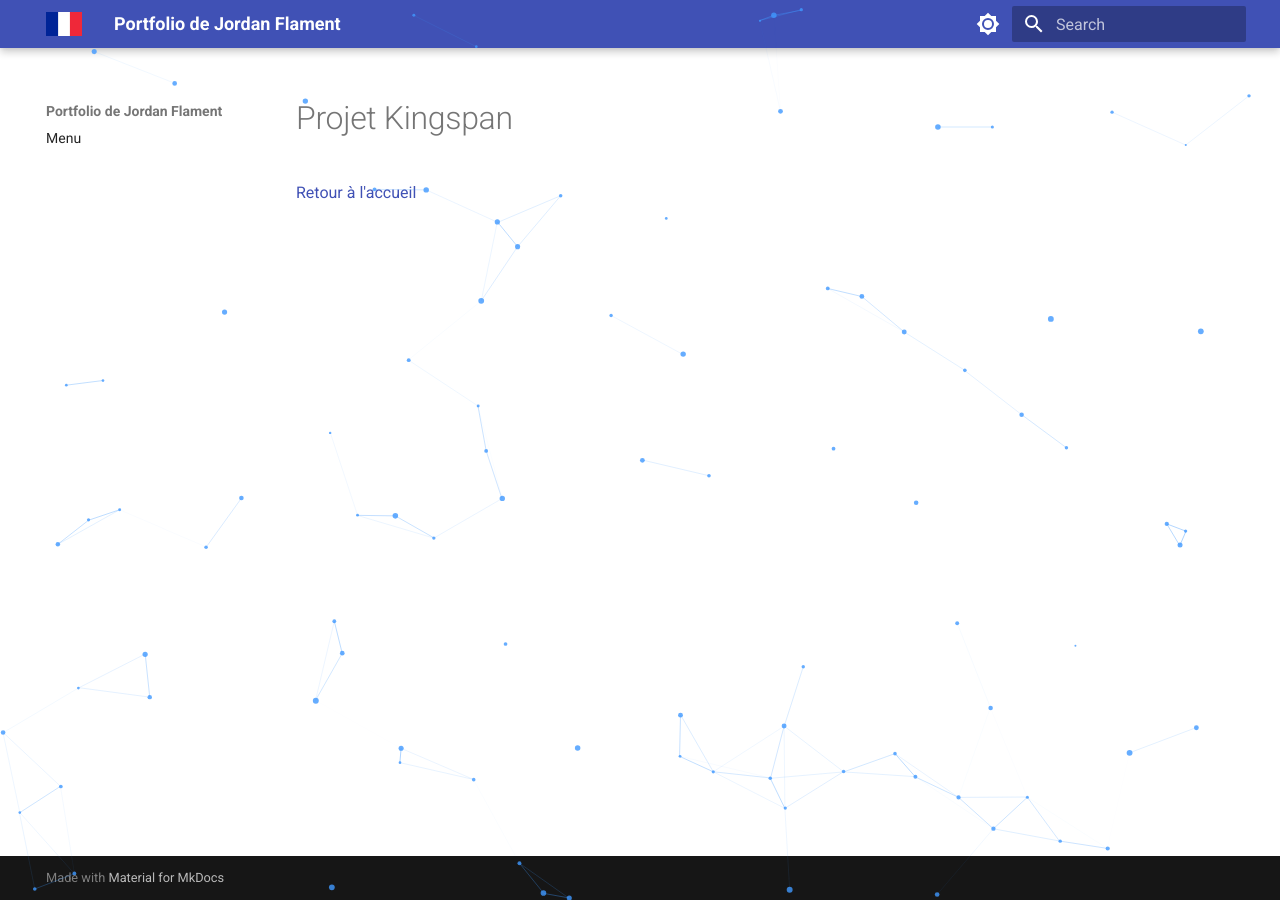
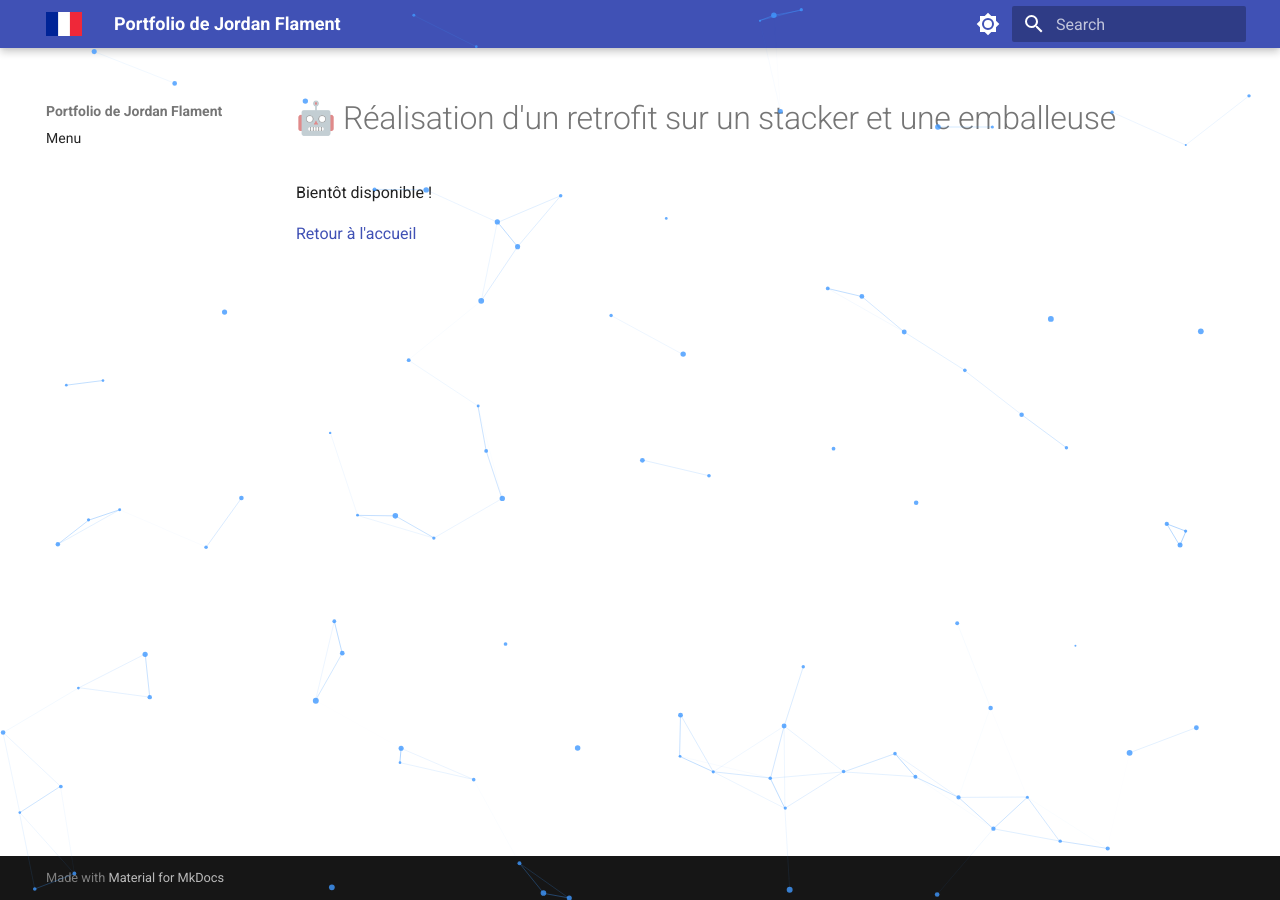
Before and after one commit to jordan-flament/jordan-flament.github.io, an MkDocs documentation site: the page built from docs/Projet Kingspan.md, in a window 1280 px wide. Built offline with MkDocs 1.6.1 and Material for MkDocs 9.7.7, drawn with Linux system fonts in a browser that asks for light colours.

Commit message:
MAJ projets

```diff
--- a/docs/Projet Kingspan.md
+++ b/docs/Projet Kingspan.md
@@ -1 +1,5 @@
+# 🤖 Réalisation d'un retrofit sur un stacker et une emballeuse
+
+Bientôt disponible !
+
 [Retour à l'accueil](index.md)
```
Also changed, not shown: docs/projetYacco.md (+1 -1 lines).
